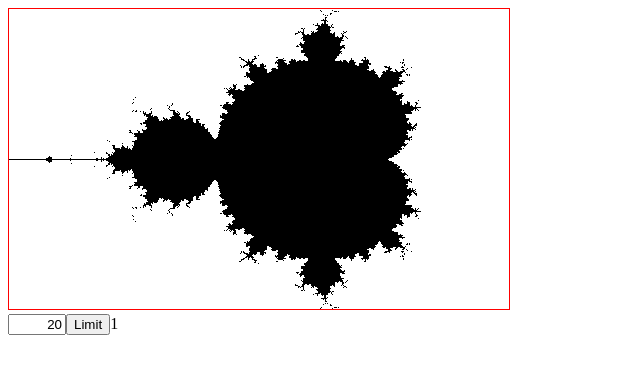
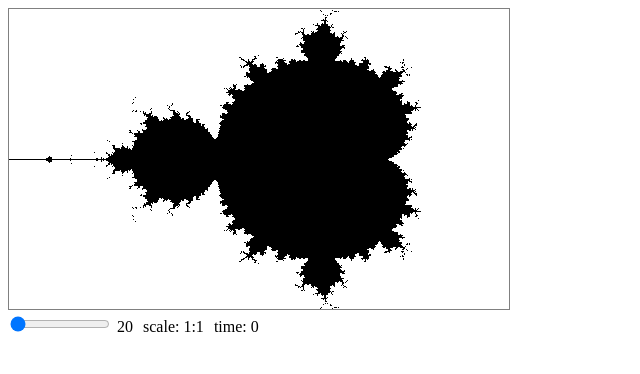
Before and after one commit to vladmikhbond/MandelbrotNg, an Angular app: page / in a window 1280 px wide. Shown: the top 374 px of the page, without its empty margins (0-640 px from the left). Built offline with nearby package versions, Linux system fonts and the light colour scheme.

Commit message:
half ready

```diff
--- a/src/app/app.component.ts
+++ b/src/app/app.component.ts
@@ -4,43 +4,45 @@ import {WindowService} from './window.service';
 
 @Component({
   selector: 'app-root',
+  styles: [
+  `input {
+      width: 100px;
+      text-align: right;
+    }`,
+    `span {
+      margin-left: 5px;
+      margin-right: 5px;
+    }`
+    ],
   template: `
     <div>
-      <app-picture (keydown)="onKeyDown($event)"  tabindex="1"></app-picture>
+      <app-picture></app-picture>
       <div>
-        <input #limit [value]="win.iterLimit" >
-        <button (click)="onClick(+limit.value)">Limit</button>
-        <span>{{win.scale}}</span>
+        <input type="range" #limit [value]="win.iterLimit" (change)="onLimitChange(+limit.value)" min="20" max="2000" step="20" title="limit">
+        <span>{{limit.value}}</span>
+        <span>scale: 1:{{win.scale}}</span>
+        <span>time: {{elapsedTime}}</span>
       </div>
     </div>
-  `,
-  styles: [
-    `input {
-      width: 50px;
-      text-align: right;
-    }
-    `
-  ]
+  `
 })
 export class AppComponent {
   @ViewChild(PictureComponent, {static: false})
   picture: PictureComponent;
 
-  constructor(private win: WindowService) {
+  constructor(public win: WindowService) {}
+
+  get elapsedTime() {
+     if (this.picture) {
+       return this.picture.elapsedTime / 1000;
+     }
+     return 0;
   }
 
-
-  onClick(newLimit: number) {
+  onLimitChange(newLimit: number) {
     this.win.iterLimit = newLimit;
     this.picture.draw();
   }
 
 
-  onKeyDown(e: KeyboardEvent) {
-    const key = e.key.toLowerCase();
-
-    if (e.ctrlKey && key === 'z') {
-        alert(key);
-    }
-  }
 }
--- a/src/app/picture.component.ts
+++ b/src/app/picture.component.ts
@@ -6,12 +6,16 @@ const D = 1;     // canvas pixel
 @Component({
   selector: 'app-picture',
   template: `
-    <canvas #canvas width="500" height="300" (mousedown)="onMouseDown($event)"></canvas>
+    <canvas #canvas width="500" height="300"
+            (mousedown)="onMouseDown($event)"
+            (keypress)="onKeyPress($event)" tabindex="1">
+    </canvas>
   `,
-  styles: [`canvas {
+  styles: [
+    `canvas {
     width: 500px;
     height: 300px;
-    border: 1px solid red;
+    border: thin solid gray;
   }`]
 })
 export class PictureComponent {
@@ -19,6 +23,7 @@ export class PictureComponent {
 
   @ViewChild('canvas', {static: true})
   private canvas: ElementRef<HTMLCanvasElement>;
+  elapsedTime = 0.0;
 
   constructor(private win: WindowService) {
     setTimeout(() => {
@@ -27,13 +32,22 @@ export class PictureComponent {
     }, 0);
   }
 
+  //////////////// event handlers ///////////////////////
   onMouseDown(e: MouseEvent) {
     this.win.magnify(e.clientX, e.clientY);
     this.draw();
   }
 
+  onKeyPress(e: KeyboardEvent) {
+    if (e.code === 'KeyZ' && e.ctrlKey) {
+      this.win.historyBack();
+      this.draw();
+    }
+  }
 
   draw() {
+    const t = new Date();
+
     const canvas = this.canvas.nativeElement;
     const ctx = canvas.getContext('2d');
     ctx.fillStyle = 'black';
@@ -49,6 +63,7 @@ export class PictureComponent {
         }
       }
     }
+    this.elapsedTime = new Date().valueOf() - t.valueOf();
   }
 
 
--- a/src/app/window.service.ts
+++ b/src/app/window.service.ts
@@ -6,13 +6,20 @@ const K = 2;      // scale change for one step
   providedIn: 'root'
 })
 export class WindowService {
-  scale = 1;
+
+
+  public get scale() {
+    return 2 ** this.history.length;
+  }
+
   x1 = -2;
   y1 = -1;
   x2 = 1;
   y2 = 1;
   iterLimit = 20;
   canvas: HTMLCanvasElement;
+
+  history: number[][] = [];
 
 
   // Zn = Zn**2 + C;
@@ -38,6 +45,7 @@ export class WindowService {
   // set point (ex, ey) to the center of the new window
   //
   magnify(ex: number, ey: number) {
+    this.historyForth();
     const [x, y] = this.canvasToWorld(ex - this.canvas.offsetLeft, ey - this.canvas.offsetTop);
     const xSize = (this.x2 - this.x1) / K;
     const ySize = (this.y2 - this.y1) / K;
@@ -45,7 +53,15 @@ export class WindowService {
     this.x2 = x + xSize / 2;
     this.y1 = y - ySize / 2;
     this.y2 = y + ySize / 2;
-    this.scale++;
+  }
+
+  historyForth() {
+    this.history.push([this.x1, this.y1, this.x2, this.y2, this.iterLimit]);
+  }
+  historyBack() {
+    if (this.history.length > 0) {
+      [this.x1, this.y1, this.x2, this.y2, this.iterLimit] = this.history.pop();
+    }
   }
 
   // приблизительное определение наименьшей глубины итерации в изображении
```
